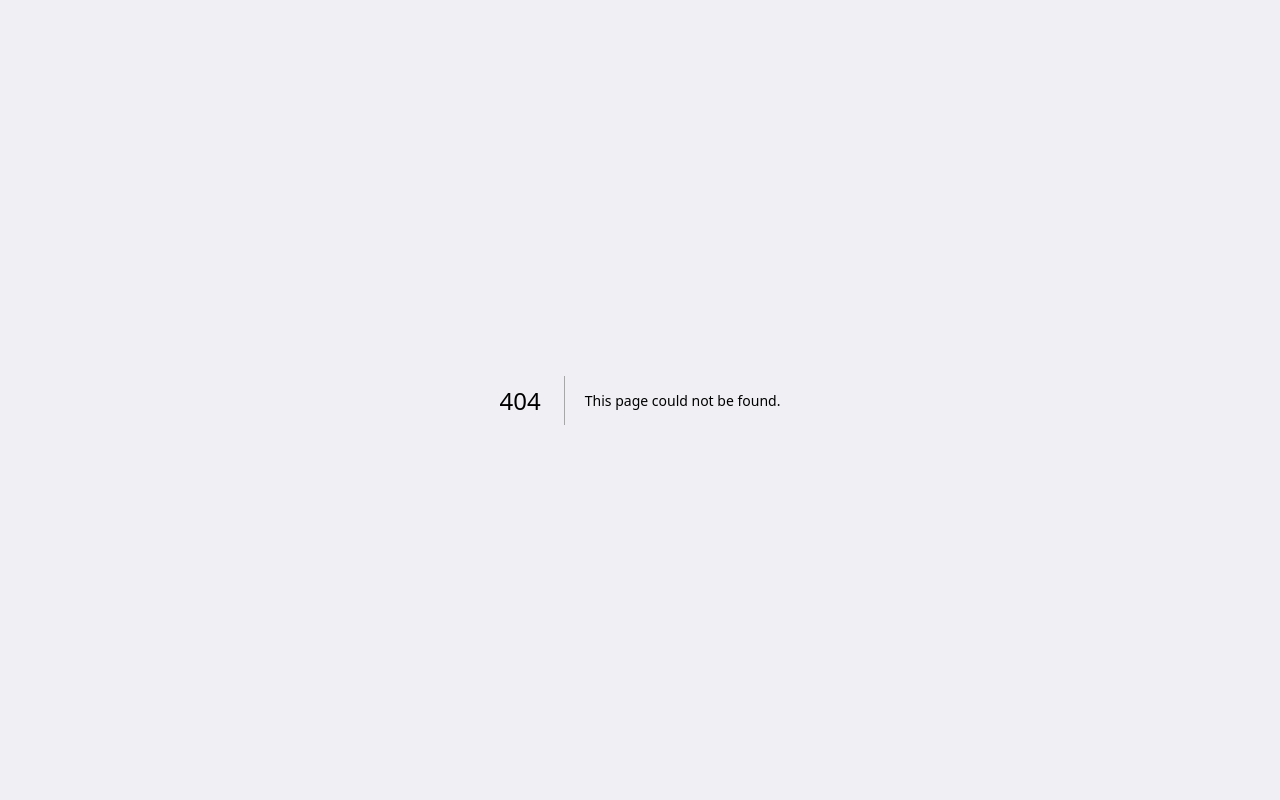
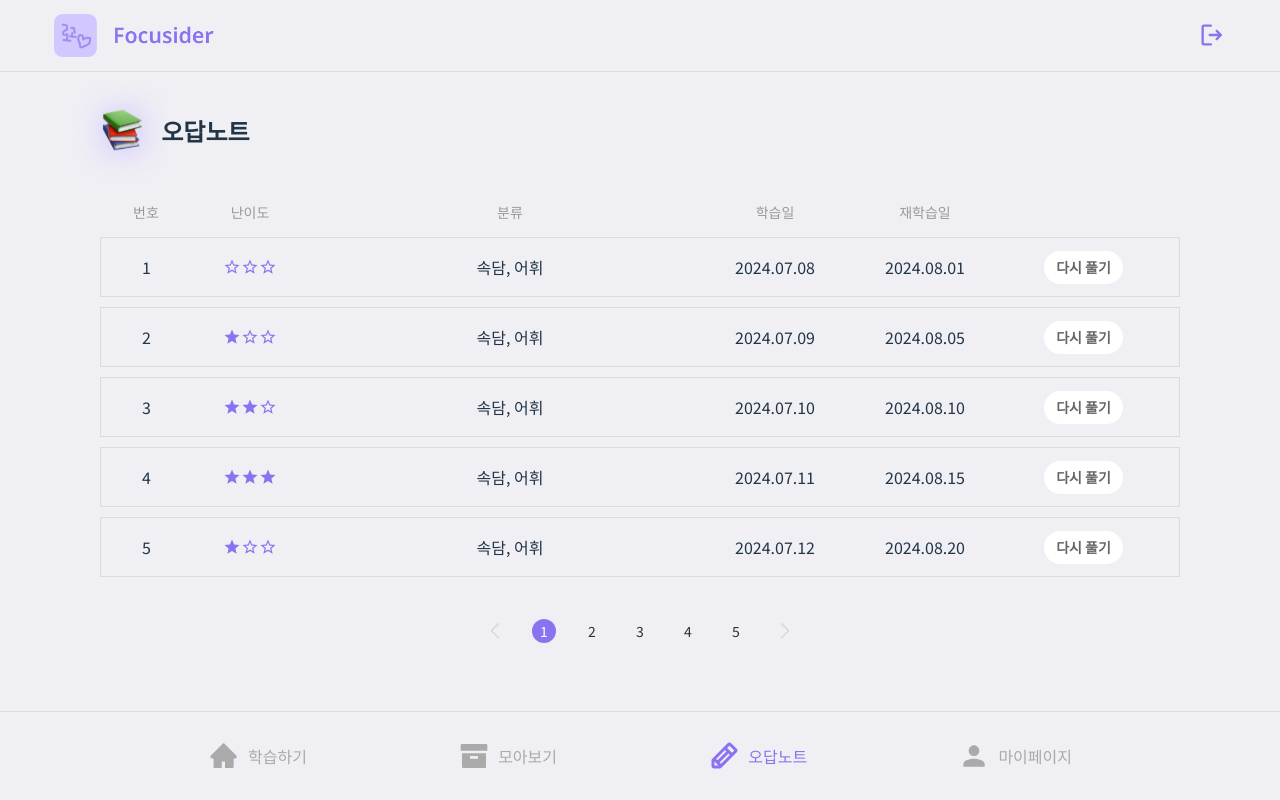
Before and after one commit to gcuswmono/Focusider-FE, a Next.js app: page /review in a window 1280 px wide. Before the commit this address had no page. Built offline with nearby package versions, Linux system fonts and the light colour scheme.

Commit message:
FF-27-feat 오답노트 페이지 구현

```diff
--- /dev/null
+++ b/src/app/(route)/(with-layout)/review/page.tsx
@@ -0,0 +1,128 @@
+'use client';
+
+import SubtitleModule from '@/app/_components/common/modules/SubtitleModule';
+import { BookIcon, StarBorderIcon, StarIcon } from '@/app/_assets/icons';
+import TableContainer from '@/app/_components/common/containers/TableContainer';
+import TableHeaderModule from '@/app/_components/common/modules/TableHeaderModule';
+import TableHeaderAtom from '@/app/_components/common/atoms/TableHeaderAtom';
+import TableRowModule from '@/app/_components/common/modules/TableRowModule';
+import TableRowAtom from '@/app/_components/common/atoms/TableRowAtom';
+import PaginationModule from '@/app/_components/common/modules/PaginationModule';
+import { useState } from 'react';
+import { useRouter } from 'next/navigation';
+import Image from 'next/image';
+
+const getDifficultyStars = (level: number) => {
+  const filledStars = level;
+  const emptyStars = 3 - level;
+
+  return (
+    <div className="flex justify-center">
+      {Array.from({ length: filledStars }, (_, index) => (
+        <Image src={StarIcon} alt="채워진 별" key={`filled-${index}`} />
+      ))}
+      {Array.from({ length: emptyStars }, (_, index) => (
+        <Image src={StarBorderIcon} alt="빈 별" key={`empty-${index}`} />
+      ))}
+    </div>
+  );
+};
+
+const QuizReviewPage = () => {
+  const router = useRouter();
+  const [currentPage, setCurrentPage] = useState(1);
+
+  const data = [
+    {
+      id: 1,
+      level: 0,
+      category: '과학',
+      title: '속담, 어휘',
+      studyDate: '2024.07.08',
+      reviewDate: '2024.08.01',
+    },
+    {
+      id: 2,
+      level: 1,
+      category: '기술',
+      title: '속담, 어휘',
+      studyDate: '2024.07.09',
+      reviewDate: '2024.08.05',
+    },
+    {
+      id: 3,
+      level: 2,
+      category: '문학',
+      title: '속담, 어휘',
+      studyDate: '2024.07.10',
+      reviewDate: '2024.08.10',
+    },
+    {
+      id: 4,
+      level: 3,
+      category: '문학',
+      title: '속담, 어휘',
+      studyDate: '2024.07.11',
+      reviewDate: '2024.08.15',
+    },
+    {
+      id: 5,
+      level: 1,
+      category: '문학',
+      title: '속담, 어휘',
+      studyDate: '2024.07.12',
+      reviewDate: '2024.08.20',
+    },
+  ];
+
+  return (
+    <section className="flex h-full w-full items-center justify-center">
+      <div className="">
+        <SubtitleModule iconSrc={BookIcon} iconAlt="archive" title="오답노트" />
+
+        <div className="w-[1080px] pt-8">
+          <TableContainer>
+            <TableHeaderModule>
+              <TableHeaderAtom isFirst width="80px">
+                번호
+              </TableHeaderAtom>
+              <TableHeaderAtom width="140px">난이도</TableHeaderAtom>
+              <TableHeaderAtom>분류</TableHeaderAtom>
+              <TableHeaderAtom width="150px">학습일</TableHeaderAtom>
+              <TableHeaderAtom width="150px">재학습일</TableHeaderAtom>
+              <TableHeaderAtom isLast width="180px" />
+            </TableHeaderModule>
+            <tbody>
+              {data.map((item) => (
+                <TableRowModule key={item.id}>
+                  <TableRowAtom isFirst>{item.id}</TableRowAtom>
+                  <TableRowAtom>{getDifficultyStars(item.level)}</TableRowAtom>
+                  <TableRowAtom>{item.title}</TableRowAtom>
+                  <TableRowAtom>{item.studyDate}</TableRowAtom>
+                  <TableRowAtom>{item.reviewDate}</TableRowAtom>
+                  <TableRowAtom isLast>
+                    <button
+                      className="rounded-full bg-white px-3 py-1.5 text-4 font-semibold text-sub-300"
+                      onClick={() => router.push(`/review/${item.id}`)}
+                    >
+                      다시 풀기
+                    </button>
+                  </TableRowAtom>
+                </TableRowModule>
+              ))}
+            </tbody>
+          </TableContainer>
+        </div>
+        <div className="flex justify-center py-5">
+          <PaginationModule
+            totalPages={5}
+            currentPage={currentPage}
+            setCurrentPage={setCurrentPage}
+          />
+        </div>
+      </div>
+    </section>
+  );
+};
+
+export default QuizReviewPage;
```
